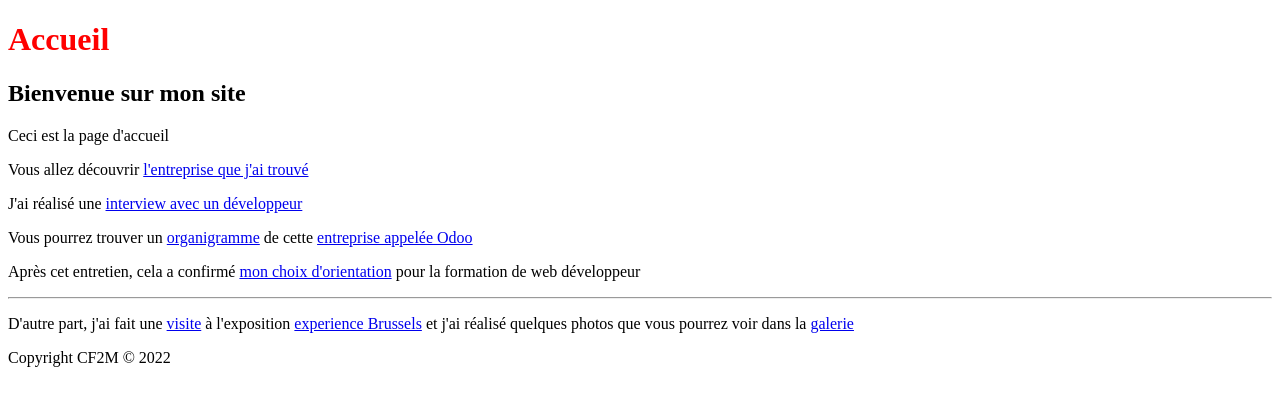
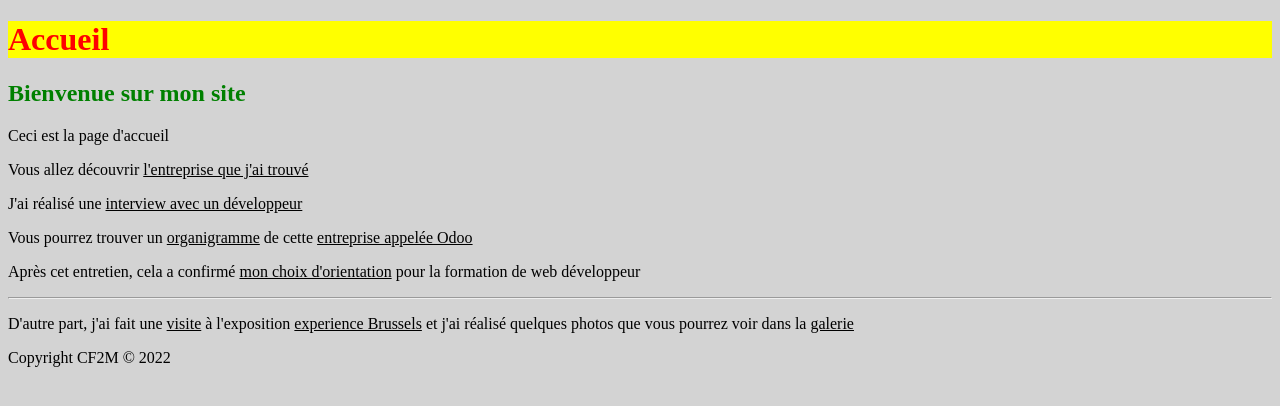
Before and after one commit to WebDevCF2m2023/siteprefo-exemple-2023-2, a plain HTML site: page index.html in a window 1280 px wide. Drawn offline with Linux system fonts and the light colour scheme.

Commit message:
ajout de couleurs dans la CSS

```diff
--- a/css/style.css
+++ b/css/style.css
@@ -1,2 +1,25 @@
-/* Titre principal en rouge */
-h1 { color:red; }
+/* Totalité de la page avec une couleur de fond : gris clair */
+body {
+	background-color:lightgrey;
+}
+
+/* Titre principal avec le texte en rouge et le fond en jaune */
+h1 {
+color:red;
+background-color:yellow;
+}
+
+/* Sous-titres du main en vert */
+
+main h2 {
+	color:green;
+}
+
+#activ {
+	color:orange;
+}
+
+/* changer la couleur des liens des pages avec la classe .lienpage */
+.lienpage {
+	color:black;
+}
--- a/index.html
+++ b/index.html
@@ -17,12 +17,12 @@
 		<main>
 			<h2>Bienvenue sur mon site</h2>
 			<p>Ceci est la page d'accueil</p>
-			<p>Vous allez découvrir <a href="entreprise/description.html">l'entreprise que j'ai trouvé</a></p>
-			<p>J'ai réalisé une <a href="entreprise/interview.html">interview avec un développeur</a></p>
-			<p>Vous pourrez trouver un <a href="entreprise/organigramme.html">organigramme</a> de cette <a href="https://www.odoo.com/fr_FR/page/about-us" target="_blank">entreprise appelée Odoo</a></p>
-			<p>Après cet entretien, cela a confirmé <a href="entreprise/conclusion.html">mon choix d'orientation</a> pour la formation de web développeur</p>
+			<p>Vous allez découvrir <a class="lienpage" href="entreprise/description.html">l'entreprise que j'ai trouvé</a></p>
+			<p>J'ai réalisé une <a class="lienpage" href="entreprise/interview.html">interview avec un développeur</a></p>
+			<p>Vous pourrez trouver un <a class="lienpage" href="entreprise/organigramme.html">organigramme</a> de cette <a  class="lienpage" href="https://www.odoo.com/fr_FR/page/about-us" target="_blank">entreprise appelée Odoo</a></p>
+			<p>Après cet entretien, cela a confirmé <a class="lienpage" href="entreprise/conclusion.html">mon choix d'orientation</a> pour la formation de web développeur</p>
 			<hr>
-			<p>D'autre part, j'ai fait une <a href="exposition/visite.html">visite</a> à l'exposition <a href="https://www.brusselsmuseums.be/fr/musees/experience-brussels" target="_blank">experience Brussels</a> et j'ai réalisé quelques photos que vous pourrez voir dans la <a href="exposition/galerie.html">galerie</a></p>
+			<p>D'autre part, j'ai fait une <a class="lienpage" href="exposition/visite.html">visite</a> à l'exposition <a class="lienpage" href="https://www.brusselsmuseums.be/fr/musees/experience-brussels" target="_blank">experience Brussels</a> et j'ai réalisé quelques photos que vous pourrez voir dans la <a class="lienpage" href="exposition/galerie.html">galerie</a></p>
 		</main>
 		<!-- PIED DE PAGE -->
 		<footer>
```
Also changed, not shown: entreprise/description.html (+5 -1 lines).
